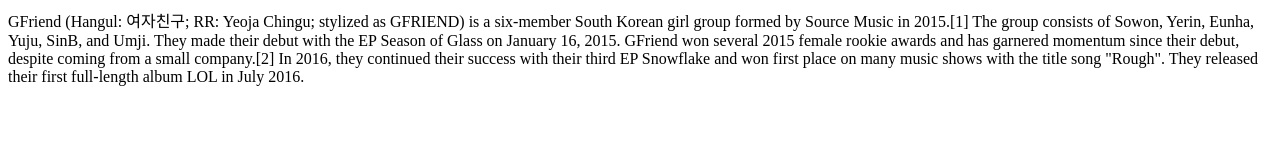
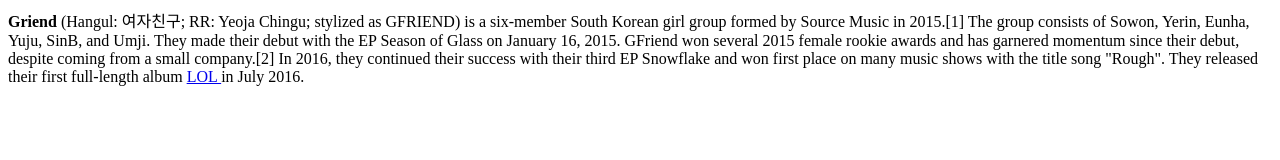
Before and after one commit to evangilang/evangilang.github.io, a plain HTML site: page index.html in a window 1280 px wide. Drawn offline with Linux system fonts and the light colour scheme.

Commit message:
Adding html semantic

```diff
--- a/index.html
+++ b/index.html
@@ -3,6 +3,6 @@
         <title>GFriend</title>
     </head>
     <body>
-      GFriend (Hangul: 여자친구; RR: Yeoja Chingu; stylized as GFRIEND) is a six-member South Korean girl group formed by Source Music in 2015.[1] The group consists of Sowon, Yerin, Eunha, Yuju, SinB, and Umji. They made their debut with the EP Season of Glass on January 16, 2015. GFriend won several 2015 female rookie awards and has garnered momentum since their debut, despite coming from a small company.[2] In 2016, they continued their success with their third EP Snowflake and won first place on many music shows with the title song "Rough". They released their first full-length album LOL in July 2016.
+      <b>Griend</b> (Hangul: 여자친구; RR: Yeoja Chingu; stylized as GFRIEND) is a six-member South Korean girl group formed by Source Music in 2015.[1] The group consists of Sowon, Yerin, Eunha, Yuju, SinB, and Umji. They made their debut with the EP Season of Glass on January 16, 2015. GFriend won several 2015 female rookie awards and has garnered momentum since their debut, despite coming from a small company.[2] In 2016, they continued their success with their third EP Snowflake and won first place on many music shows with the title song "Rough". They released their first full-length album <a href="https://www.youtube.com/watch?v=Tmn5lBgf4rE"> LOL </a> in July 2016.
     </body>
 </html>
```
